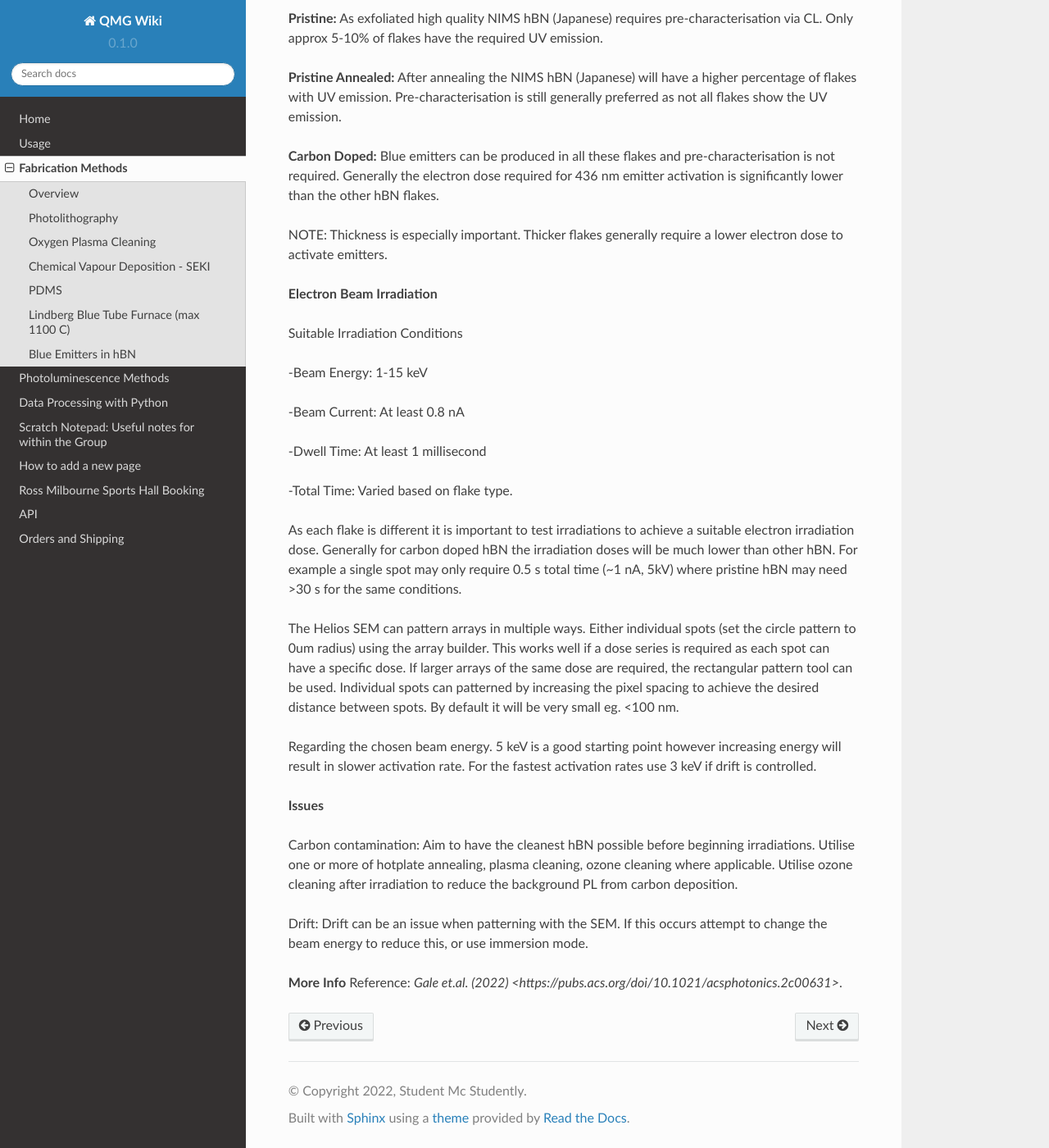
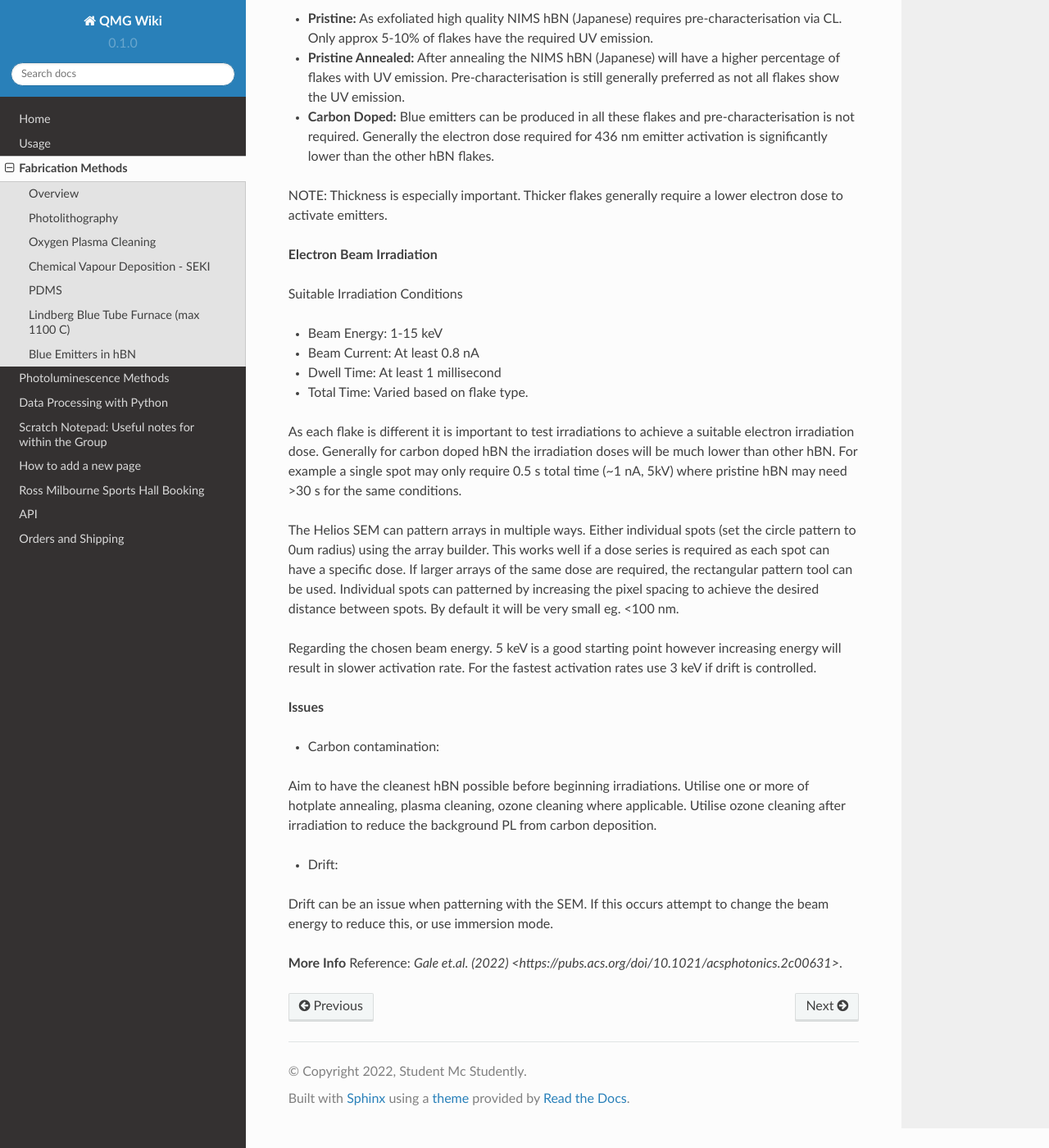
Before and after one commit to quantum-materials-group/QMG-wiki, a Sphinx documentation site: the page built from docs/pages/fab_sop.rst, in a window 1280 px wide and 1400 px high, scrolled down 5040 px. Shown: the whole window at 82% size. Built offline with Sphinx 7.4.7 and the Read the Docs theme 2.0.0, drawn with Linux system fonts in a browser that asks for light colours.

Commit message:
Update fab_sop.rst

```diff
--- a/docs/pages/fab_sop.rst
+++ b/docs/pages/fab_sop.rst
@@ -266,11 +266,11 @@ Cathodoluminescence (CL) characterisation is necessary for making blue emitters
 
 hBN flakes with a sharp UV emission at 305 nm (and associated phonon replicas at 320, 334, 351 nm) can host 436nm blue emitters after electron irradiation. However, the percentages of creation of blue emitters are different depending on the flake type. UV emission is not always uniform across a single hBN flake. See below for more info on hBN types.
 
-**Pristine:** As exfoliated high quality NIMS hBN (Japanese) requires pre-characterisation via CL. Only approx 5-10% of flakes have the required UV emission.
+- **Pristine:** As exfoliated high quality NIMS hBN (Japanese) requires pre-characterisation via CL. Only approx 5-10% of flakes have the required UV emission.
 
-**Pristine Annealed:** After annealing the NIMS hBN (Japanese) will have a higher percentage of flakes with UV emission. Pre-characterisation is still generally preferred as not all flakes show the UV emission.
+- **Pristine Annealed:** After annealing the NIMS hBN (Japanese) will have a higher percentage of flakes with UV emission. Pre-characterisation is still generally preferred as not all flakes show the UV emission.
 
-**Carbon Doped:** Blue emitters can be produced in all these flakes and pre-characterisation is not required. Generally the electron dose required for 436 nm emitter activation is significantly lower than the other hBN flakes.
+- **Carbon Doped:** Blue emitters can be produced in all these flakes and pre-characterisation is not required. Generally the electron dose required for 436 nm emitter activation is significantly lower than the other hBN flakes.
 
 NOTE: Thickness is especially important. Thicker flakes generally require a lower electron dose to activate emitters.
 
@@ -278,13 +278,13 @@ NOTE: Thickness is especially important. Thicker flakes generally require a lowe
 
 Suitable Irradiation Conditions
 
--Beam Energy: 1-15 keV
+- Beam Energy: 1-15 keV
 
--Beam Current: At least 0.8 nA
+- Beam Current: At least 0.8 nA
 
--Dwell Time: At least 1 millisecond
+- Dwell Time: At least 1 millisecond
 
--Total Time: Varied based on flake type.
+- Total Time: Varied based on flake type.
 
 As each flake is different it is important to test irradiations to achieve a suitable electron irradiation dose. Generally for carbon doped hBN the irradiation doses will be much lower than other hBN. For example a single spot may only require 0.5 s total time (~1 nA, 5kV) where pristine hBN may need >30 s for the same conditions.
 
@@ -294,11 +294,11 @@ Regarding the chosen beam energy. 5 keV is a good starting point however increas
 
 **Issues**
 
-Carbon contamination:
+- Carbon contamination:
 Aim to have the cleanest hBN possible before beginning irradiations. Utilise one or more of hotplate annealing, plasma cleaning, ozone cleaning where applicable.
 Utilise ozone cleaning after irradiation to reduce the background PL from carbon deposition.
 
-Drift:
+- Drift:
 Drift can be an issue when patterning with the SEM. If this occurs attempt to change the beam energy to reduce this, or use immersion mode.
 
 
```
